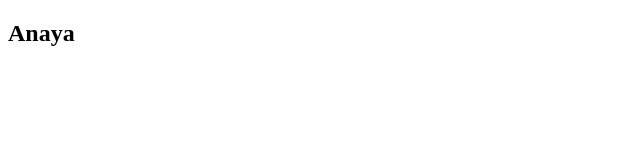
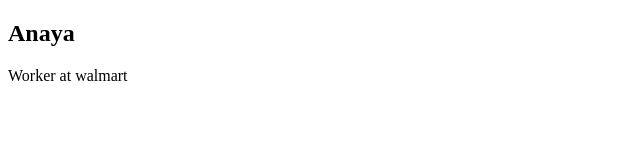
Before and after one commit to Anayatucker/Anayatucker.github.io, a plain HTML site: page index.html in a window 1280 px wide. Shown: the whole page, without its empty margins (0-640 px from the left). Drawn offline with Linux system fonts and the light colour scheme.

Commit message:
add index.html and css files

```diff
--- a/index.html
+++ b/index.html
@@ -19,6 +19,8 @@
             <!--Content-- section-->
             <div>
                 <h2>Anaya</h2>
+                <p>Worker at walmart
+                </p>
             </div>
         </main>
     </div>
```
